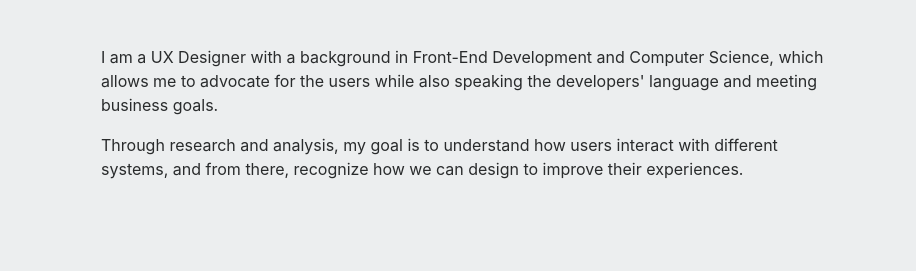
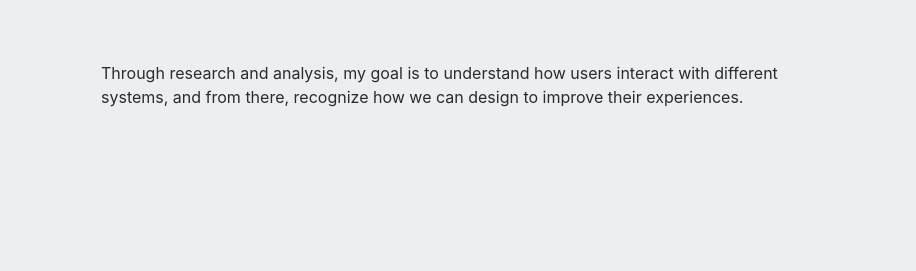
Before and after one commit to gabrielacotosck/FCC-Portfolio, a plain HTML site: page index.html in a window 1280 px wide. Shown: the part 175-446 px from the top of the page, 364-1280 px from the left. Drawn offline with nearby package versions, Linux system fonts and the light colour scheme; a script that the page names is missing.

Commit message:
Tidy up
Tidying up the code and small change in About copy

```diff
--- a/index.html
+++ b/index.html
@@ -21,8 +21,6 @@
             nav {
                 text-transform: uppercase;
             }
-
-
 
             .navbar-brand {
                 width: 8rem;
@@ -117,7 +115,6 @@
                     </div>
                     <div class="col-md-8" id="aboutBody">
                         <p>
-                            I am a UX Designer with a background in Front-End Development and Computer Science, which allows me to advocate for the users while also speaking the developers' language and meeting business goals.
                         </p>
                         <p>
                             Through research and analysis, my goal is to understand how users interact with different systems, and from there, recognize how we can design to improve their experiences.
```
